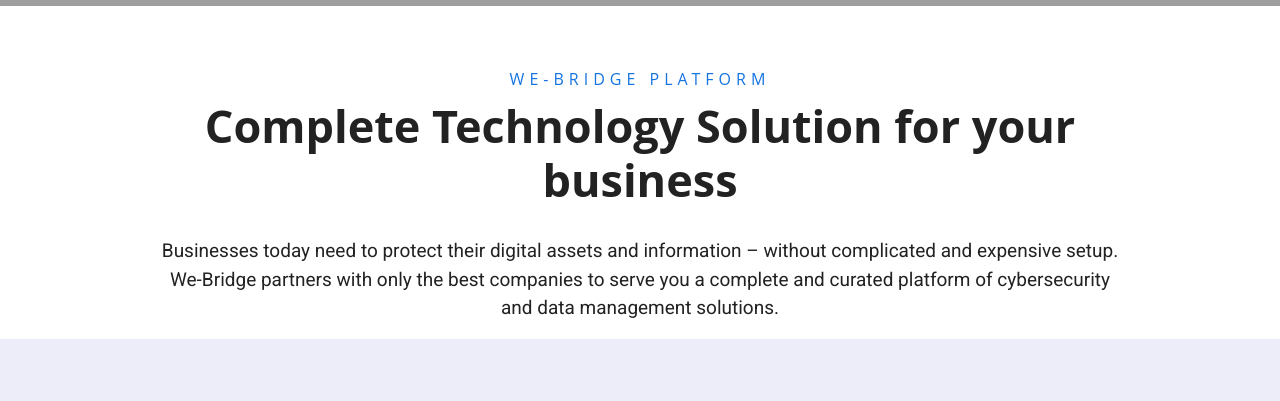
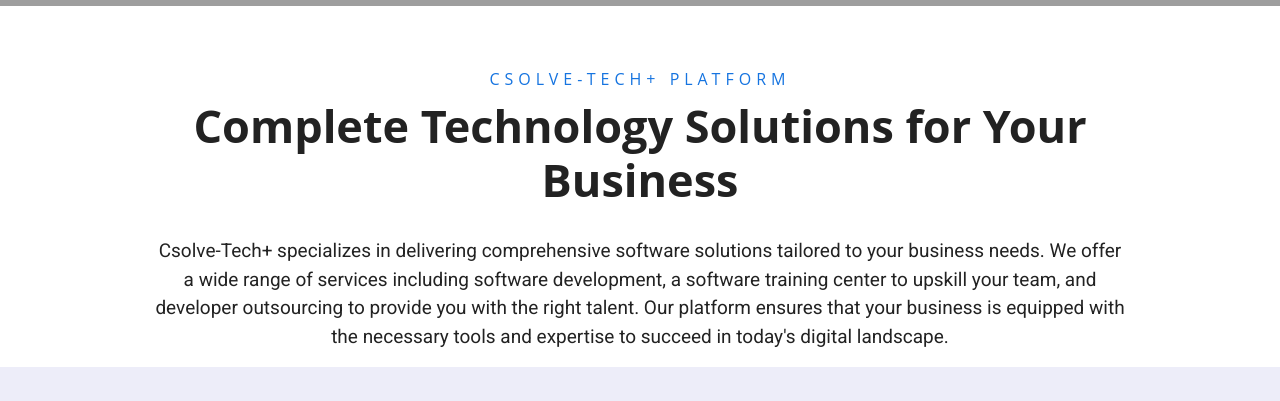
Before and after one commit to CSOLVE-TECH/csolve-tech-landing-website, a React (Create React App) app: page /about in a window 1280 px wide. Shown: the part 484-885 px from the top of the page. Built offline with nearby package versions, Linux system fonts and the light colour scheme; grey boxes are pictures that could not be loaded.

Commit message:
Ad some changes

```diff
--- a/src/component/header.css
+++ b/src/component/header.css
@@ -28,7 +28,7 @@
 }
 
 .brand-image {
-  width: 120px;
+  width: 60px;
   height: 60px;
 }
 
--- a/src/pages/About/About.js
+++ b/src/pages/About/About.js
@@ -42,17 +42,19 @@
       </div>
 
       <div className="platform">
-        <h5>WE-BRIDGE PLATFORM</h5>
-        <h1>Complete Technology Solution for your business</h1>
-        <div className="techinfo">
-          <p>
-            Businesses today need to protect their digital assets and
-            information – without complicated and expensive setup. We-Bridge
-            partners with only the best companies to serve you a complete and
-            curated platform of cybersecurity and data management solutions.
-          </p>
-        </div>
-      </div>
+  <h5>CSOLVE-TECH+ PLATFORM</h5>
+  <h1>Complete Technology Solutions for Your Business</h1>
+  <div className="techinfo">
+    <p>
+      Csolve-Tech+ specializes in delivering comprehensive software solutions tailored to
+      your business needs. We offer a wide range of services including software development,
+      a software training center to upskill your team, and developer outsourcing to provide you
+      with the right talent. Our platform ensures that your business is equipped with the necessary
+      tools and expertise to succeed in today's digital landscape.
+    </p>
+  </div>
+</div>
+
 
       <div className="main-about">
         <div className="technology">
```
